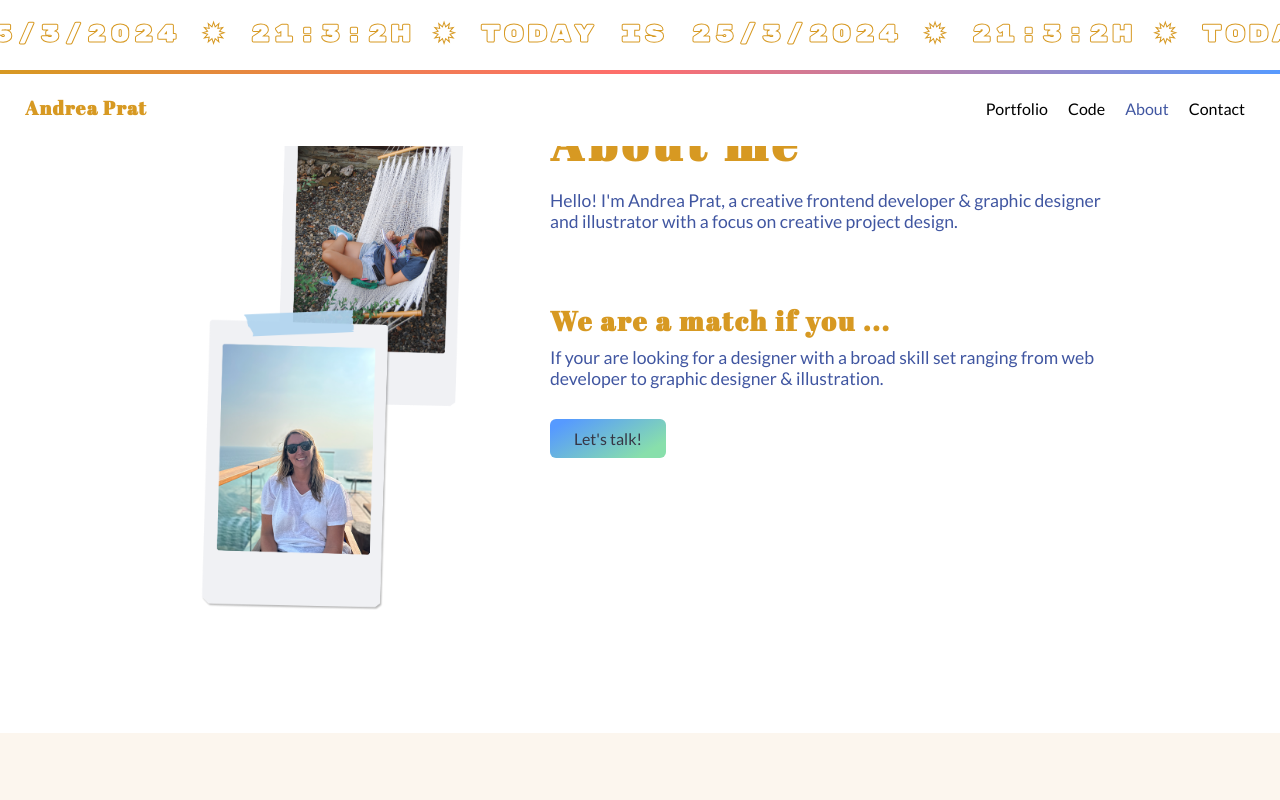
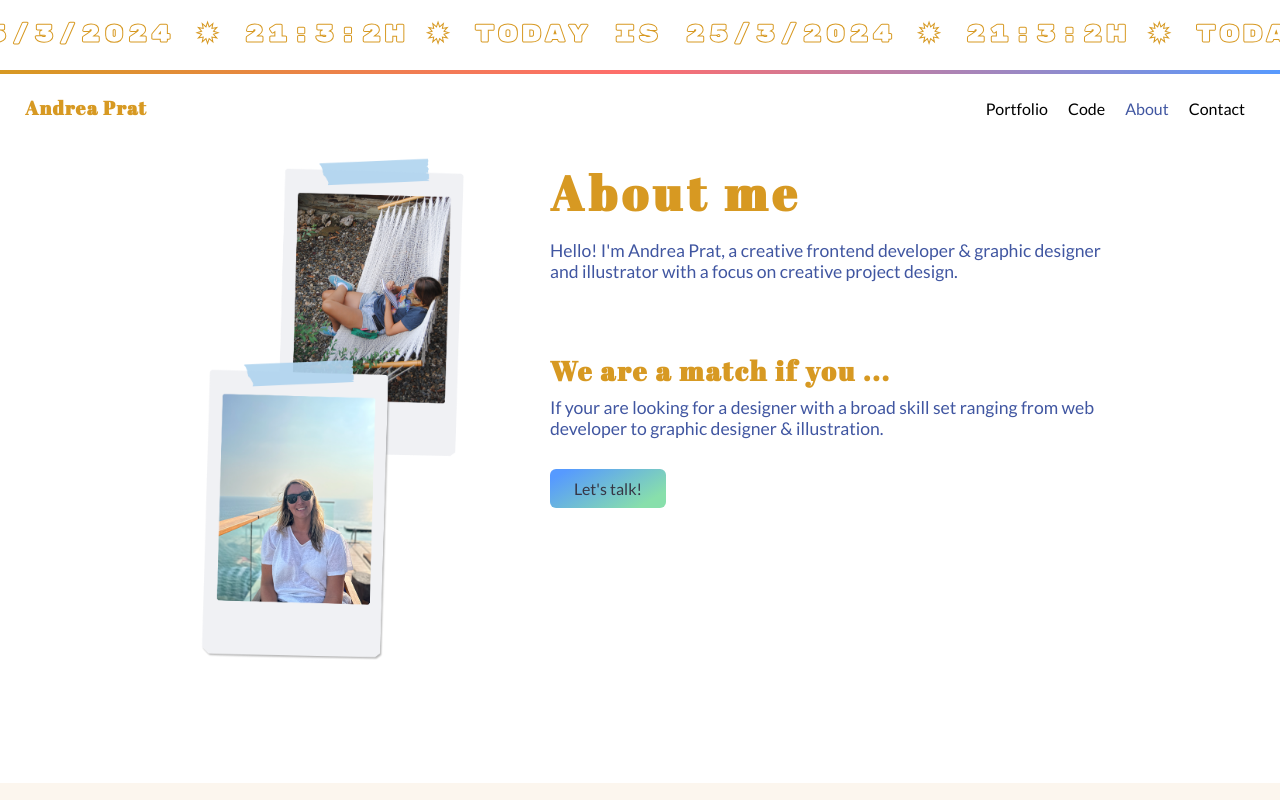
Before and after one commit to AndPrat/andreaprat, a React (Vite) app: page /about in a window 1280 px wide. Shown: the top 800 px of the page. Built offline with nearby package versions, Linux system fonts and the light colour scheme.

Commit message:
Refactor CSS pages based on the change Day component location

```diff
--- a/src/pages/AboutPage/AboutPage.css
+++ b/src/pages/AboutPage/AboutPage.css
@@ -1,5 +1,5 @@
 .about-page {
-  padding: 100px 0;
+  padding: 150px 0;
 }
 .about-page__block--header {
   padding-left: 20px;
--- a/src/pages/CodePage/CodePage.css
+++ b/src/pages/CodePage/CodePage.css
@@ -1,5 +1,5 @@
 .code-page {
-  padding: 100px 0;
+  padding: 150px 0;
 }
 
 .code-page__container {
--- a/src/pages/ContactPage/ContactPage.css
+++ b/src/pages/ContactPage/ContactPage.css
@@ -1,5 +1,5 @@
 .contact-page {
-  padding: 100px 0;
+  padding: 150px 0;
 }
 
 .contact-page__container {
--- a/src/styles/styles.css
+++ b/src/styles/styles.css
@@ -26,7 +26,7 @@ body {
 }
 
 main {
-  padding-top: 76px;
+  padding-top: 150px;
 }
 
 html {
```
